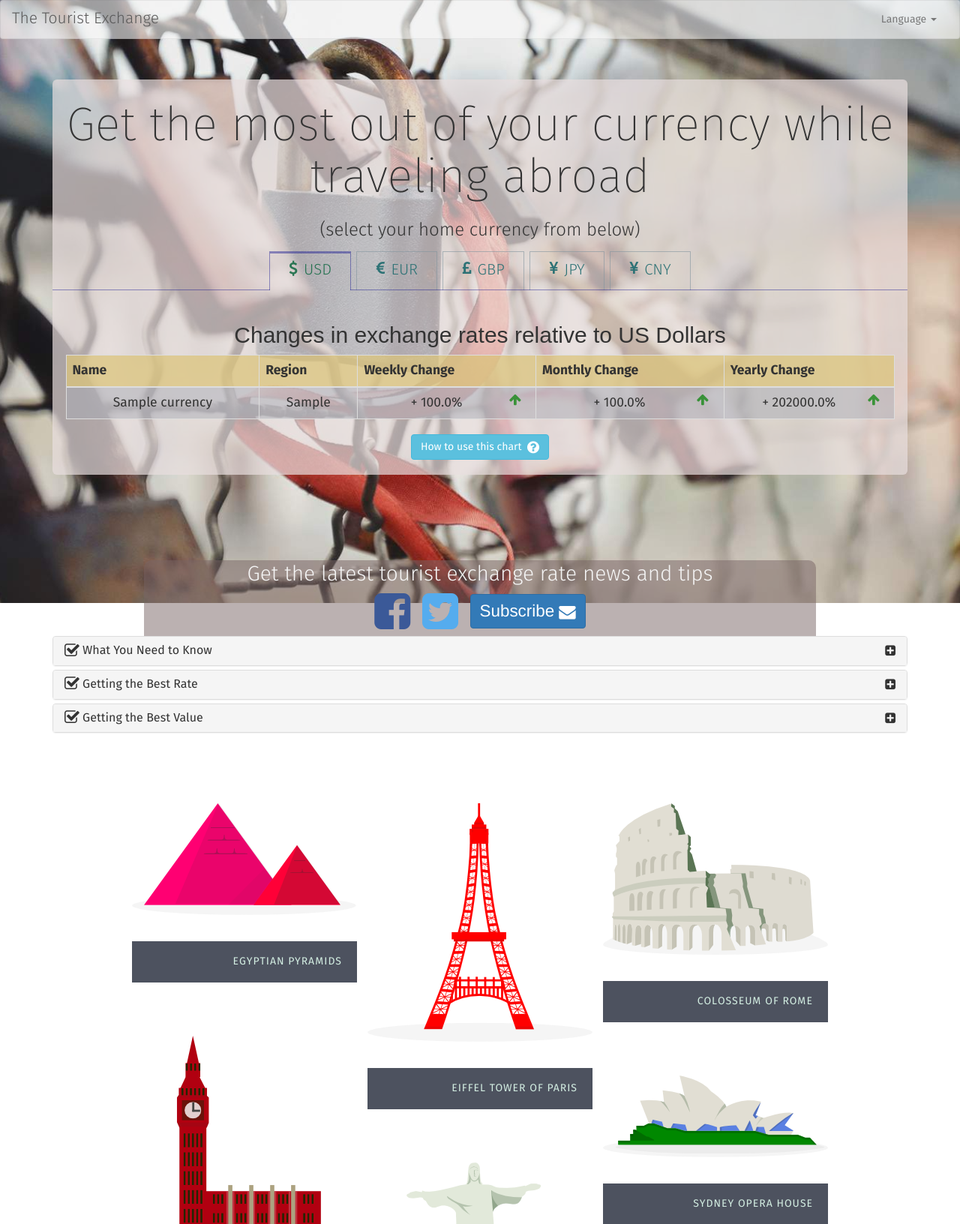
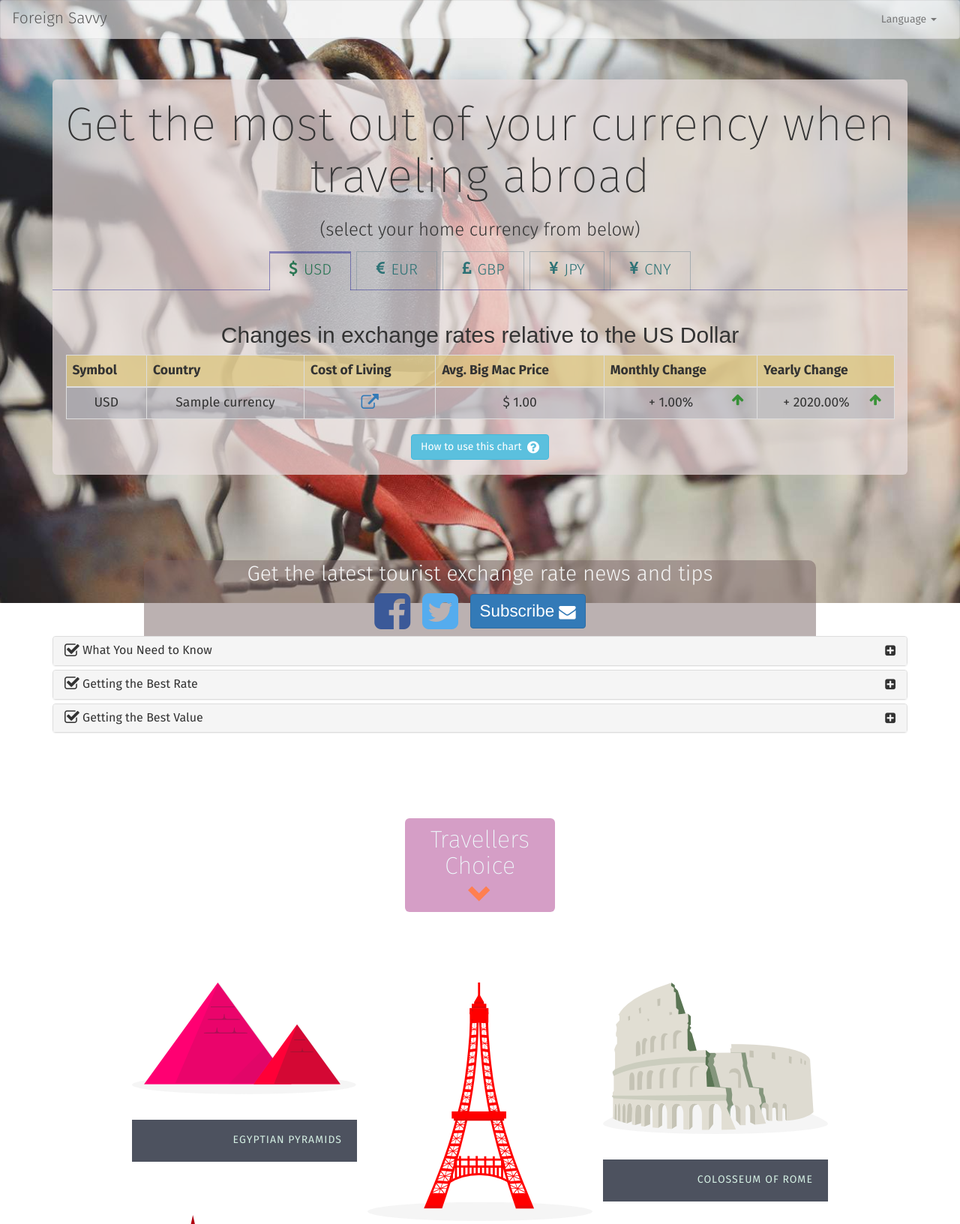
Before and after one commit to mcade/jetsi, a Rails app: page /currency in a window 1280 px wide. Shown: the top 1632 px of the page at 75% size. Run offline with Rails 7, Linux system fonts and the light colour scheme; tables that the repository leaves empty hold one stand-in row (values such as "Sample post"); style sheets or scripts are compiled from the project's sources; some libraries are stand-ins or nearby versions.

Commit message:
Add bmi and dummy data to model and finalize design

```diff
--- a/app/assets/stylesheets/custom.css.scss
+++ b/app/assets/stylesheets/custom.css.scss
@@ -62,6 +62,12 @@ textarea {
 
 .center {
   text-align: center;
+}
+.alignleft {
+  text-align: left;
+}
+.bigmacwidth {
+  min-width: 100px;
 }
 
 .center h1 {
@@ -1009,12 +1015,6 @@ footer {
   }
 }
 
-/* change header font size for super narrow screens */
-@media screen and (max-width: 251px) {
-  .navbar-brand {
-    font-size: 1.4em !important;
-  }
-}
 
 /* adjust table title */
 @media screen and (max-width: 729px) {
@@ -1219,3 +1219,19 @@ div.dataTables_paginate {
     width: auto;
   }
 }
+
+.ourchoice {
+  color: azure;
+  background-color: rgba(172, 63, 142, 0.5);
+  width: 200px;
+  margin: 10% auto 0 auto;
+  border-radius: 6px;
+  h1 {
+    padding-top: 13px;
+    font-size: 32px;
+    font-weight: 200;
+  }
+  span {
+    color: coral;
+  }
+}
--- a/app/controllers/currencies_controller.rb
+++ b/app/controllers/currencies_controller.rb
@@ -81,7 +81,7 @@ class CurrenciesController < ApplicationController
 
     # Never trust parameters from the scary internet, only allow the white list through.
     def currency_params
-      params.require(:currency).permit(:name, :region, :weeklychange, :monthlychange, :yearlychange, :currencyfor, :livingcost, :bmi, :currencyname)
+      params.require(:currency).permit(:name, :region, :weeklychange, :monthlychange, :yearlychange, :currencyfor, :livingcost, :bmi, :currencyname, :keyid)
     end
 
 end
--- a/app/views/currencies/_currencies.html.erb
+++ b/app/views/currencies/_currencies.html.erb
@@ -1,10 +1,11 @@
 <table cellpadding="0" cellspacing="0" border="0" class="table table-bordered display order-column table-hover">
   <thead>
     <tr>
-      <th data-class="expand">Name</th>
-      <th data-hide="phone,tablet">Region</th>
-      <th data-hide="phone">Weekly Change</th>
-      <th data-hide="phone">Monthly Change</th>
+      <th data-class="expand">Symbol</th>
+      <th data-hide="phone">Country</th>
+      <th data-hide="phone,tablet">Cost of Living</th>
+      <th data-hide="phone">Avg. Big Mac Price</th>
+      <th data-hide="phone,tablet">Monthly Change</th>
       <th>Yearly Change</th>
     </tr>
   </thead>
@@ -12,24 +13,15 @@
   <tbody>
     <% currencies.each do |currency| %>
       <tr>
+          <td><%= currency.currencyname %></td>
           <td><%= currency.name %></td>
-          <td><%= currency.region %></td>
-          <td>
-            <% unless currency.weeklychange < 0 %>
-              +
-            <% end %>
-            <%= currency.weeklychange * 100 %>%
-            <% if currency.weeklychange > 0 %>
-              <i class="fa fa-arrow-up iconright iconup"></i>
-            <% else %>
-              <i class="fa fa-arrow-down iconright icondown"></i>
-            <% end %>
-          </td>
+          <td><a href="<%= currency.livingcost %>" target="_blank"><i class="fa fa-external-link fa-lg"></i></a></td>
+          <td><%= number_to_currency(currency.bmi, unit: symbol) %></td>
           <td>
             <% unless currency.monthlychange < 0 %>
               +
             <% end %>
-            <%= currency.monthlychange * 100 %>%
+            <%= number_to_percentage(currency.monthlychange, precision: 2) %>
             <% if currency.monthlychange > 0 %>
               <i class="fa fa-arrow-up iconright iconup"></i>
             <% else %>
@@ -40,7 +32,7 @@
             <% unless currency.yearlychange < 0 %>
               +
             <% end %>
-            <%= currency.yearlychange  * 100 %>%
+            <%= number_to_percentage(currency.yearlychange, precision: 2) %>
             <% if currency.yearlychange > 0 %>
               <i class="fa fa-arrow-up iconright iconup"></i>
             <% else %>
--- a/app/views/currencies/_form.html.erb
+++ b/app/views/currencies/_form.html.erb
@@ -10,6 +10,11 @@
       </ul>
     </div>
   <% end %>
+
+  <div class="field">
+    <%= f.label :keyid %><br>
+    <%= f.text_field :keyid %>
+  </div>
 
   <div class="field">
     <%= f.label :name %><br>
--- a/app/views/currencies/index.html.erb
+++ b/app/views/currencies/index.html.erb
@@ -1,6 +1,6 @@
 <div class="center jumbotron" id="maindisplay">
   <h1>
-    Get the most out of your currency while traveling abroad
+    Get the most out of your currency when traveling abroad
   </h1>
 
   <h3>(select your home currency from below)</h3>
@@ -18,24 +18,24 @@
     </nav>
     <div class="content">
       <section id="section-1">
-        <h2>Changes in exchange rates relative to US Dollars</h2>
-        <div id="currencies"><%= render 'currencies', :currencies => @USDcurrencies %></div>
+        <h2>Changes in exchange rates relative to the US Dollar</h2>
+        <div id="currencies"><%= render 'currencies', :currencies => @USDcurrencies, :symbol => "$ " %></div>
       </section>
       <section id="section-2">
-        <h2>Changes in exchange rates relative to EU Euros</h2>
-        <div id="currencies"><%= render 'currencies', :currencies => @EURcurrencies %></div>
+        <h2>Changes in exchange rates relative to the Euro</h2>
+        <div id="currencies"><%= render 'currencies', :currencies => @EURcurrencies, :symbol => "€ " %></div>
       </section>
       <section id="section-3">
-        <h2>Changes in exchange rates relative to US Dollars</h2>
-        <div id="currencies"><%= render 'currencies', :currencies => @GBPcurrencies %></div>
+        <h2>Changes in exchange rates relative to the Pound</h2>
+        <div id="currencies"><%= render 'currencies', :currencies => @GBPcurrencies, :symbol => "£ " %></div>
       </section>
       <section id="section-4">
-        <h2>Changes in exchange rates relative to US Dollars</h2>
-        <div id="currencies"><%= render 'currencies', :currencies => @JPYcurrencies %></div>
+        <h2>Changes in exchange rates relative to the Japanese Yen</h2>
+        <div id="currencies"><%= render 'currencies', :currencies => @JPYcurrencies, :symbol => "¥ " %></div>
       </section>
       <section id="section-5">
-        <h2>Changes in exchange rates relative to US Dollars</h2>
-        <div id="currencies"><%= render 'currencies', :currencies => @CNYcurrencies %></div>
+        <h2>Changes in exchange rates relative to the Chinese Yuan</h2>
+        <div id="currencies"><%= render 'currencies', :currencies => @CNYcurrencies, :symbol => "¥ " %></div>
       </section>
       <div id="buyingpower">
         <button type="button" class="btn btn-info" data-container="body" data-toggle="popover" data-placement="bottom" data-content="Vivamus sagittis lacus vel augue laoreet rutrum faucibus.">
@@ -113,6 +113,9 @@
   </div>
 </div>
 
+<div class="ourchoice center">
+  <h1>Travellers Choice<br><span class="glyphicon glyphicon-chevron-down"></span></h1>
+</div>
 <section class="grid-wrap">
   <ul class="grid swipe-right" id="grid">
     <li><a href="#"><img src="assets/pyramids2.png" alt="Egyptian pyramids"><h3>Egyptian pyramids</h3></a></li>
@@ -136,7 +139,7 @@
   <div class="morph-content">
     <div>
       <div class="content-style-text">
-        <h2>About The Tourist Exchange</h2>
+        <h2>Foreign Savvy</h2>
         <p>Pea horseradish azuki bean lettuce avocado asparagus okra. Kohlrabi radish okra azuki bean corn fava bean mustard tigernut juccama green bean celtuce collard greens avocado quandong <strong>fennel gumbo</strong> black-eyed pea. Grape silver beet watercress potato tigernut corn groundnut. Chickweed okra pea winter purslane coriander yarrow sweet pepper radish garlic brussels sprout groundnut summer purslane earthnut pea <strong>tomato spring onion</strong> azuki bean gourd.</p>
         <span class="icon icon-close"></span>
       </div>
--- a/app/views/currencies/show.html.erb
+++ b/app/views/currencies/show.html.erb
@@ -1,4 +1,9 @@
 <p id="notice"><%= notice %></p>
+
+<p>
+  <strong>keyid:</strong>
+  <%= @currency.keyid %>
+</p>
 
 <p>
   <strong>Name:</strong>
--- a/app/views/layouts/_header.html.erb
+++ b/app/views/layouts/_header.html.erb
@@ -9,7 +9,7 @@
 			        <span class="icon-bar"></span>
 			        <span class="icon-bar"></span>
 				</button>
-				<a class="navbar-brand" href="#">The Tourist Exchange</a>
+				<a class="navbar-brand" href="#">Foreign Savvy</a>
 			</div>
 
 			<!-- Collect the nav links, forms, and other content for toggling -->
--- /dev/null
+++ b/db/migrate/20140603053402_add_keyid_to_currencies.rb
@@ -0,0 +1,5 @@
+class AddKeyidToCurrencies < ActiveRecord::Migration
+  def change
+    add_column :currencies, :keyid, :integer
+  end
+end
```
Also changed, not shown: app/assets/javascripts/currencies.js.coffee (+11 -2 lines), app/models/currency.rb (+11 -7 lines), db/schema.rb.
